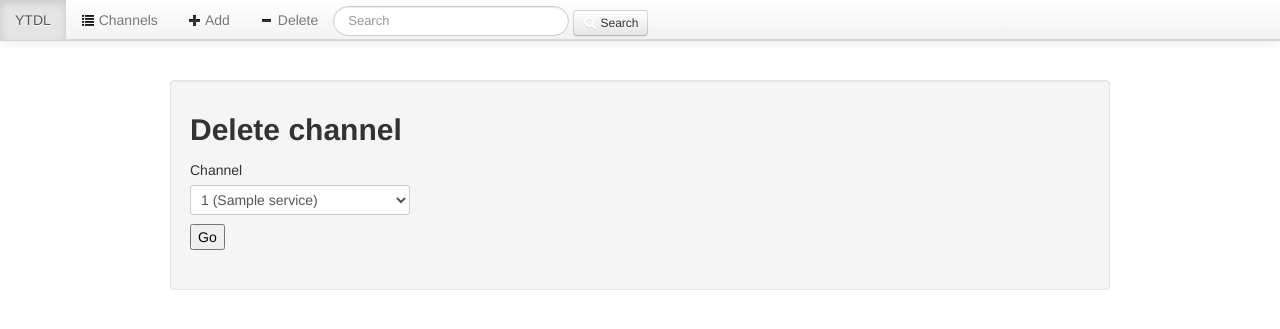
After one commit to dbr/webtools, a Django app: template ytdl/templates/ytdl/delete_channel.html in a window 1280 px wide. The commit adds this page. Shown: the top 329 px of the page. Run offline with Django 3.2, Linux system fonts and the light colour scheme; the template is opened without the code that fills it: most values are stand-ins (such as "Sample title", 1, 10 or a date in 2020); some libraries are stand-ins or nearby versions.

Commit message:
UI to remove a channel

```diff
--- /dev/null
+++ b/ytdl/templates/ytdl/delete_channel.html
@@ -0,0 +1,22 @@
+{% extends "base.html" %}
+
+{% block content %}
+
+{% include "ytdl/navbar.html" %}
+
+<div style="padding: 20px"></div>
+
+<div class="well">
+<h2>Delete channel</h2>
+<form method="POST" action="#">{% csrf_token %}
+  <label for="service_input">Channel</label>
+  <select name="pk">
+    {% for chan in channels %}
+    <option value="{{chan.pk}}">{{ chan.chanid }} ({{ chan.service }})</a>
+    {% endfor %}
+  </select>
+  <br>
+  <input type="submit" name="go" value="Go" />
+</form>
+</div>
+{% endblock %}
--- a/ytdl/templates/ytdl/navbar.html
+++ b/ytdl/templates/ytdl/navbar.html
@@ -4,6 +4,7 @@
       <li class="active"><a href="{% url 'ytdl.views.index' %}">YTDL</a></li>
       <li><a href="{% url 'ytdl.views.index' %}"><i class="icon-list icon"></i> Channels</a></li>
       <li><a href="{% url 'ytdl.views.add_channel' %}"><i class="icon-plus icon"></i> Add</a></li>
+      <li><a href="{% url 'ytdl.views.channel_delete' %}"><i class="icon-minus icon"></i> Delete</a></li>
       <form class="navbar-search pull-right" action="#" method="GET">
         <input type="search" class="search-query" name="search" placeholder="Search" id="filter" value="{{ query }}">
         <button type="submit" class="btn btn-small">
--- a/ytdl/urls.py
+++ b/ytdl/urls.py
@@ -9,6 +9,7 @@ urlpatterns = patterns(
     url(r'^channel_icon/(?P<chanid>.+)', 'channel_icon'),
     url(r'^channel_add', 'add_channel'),
     url(r'^channel_add/(?P<channame>.+)', 'add_channel'),
+    url(r'^channel_delete', 'channel_delete'),
 
     url(r'^grab/(?P<videoid>\d+)', 'grab'),
     url(r'^viewed/(?P<videoid>\d+)', 'mark_viewed'),
```
Also changed, not shown: ytdl/views.py (+15 -0 lines).
